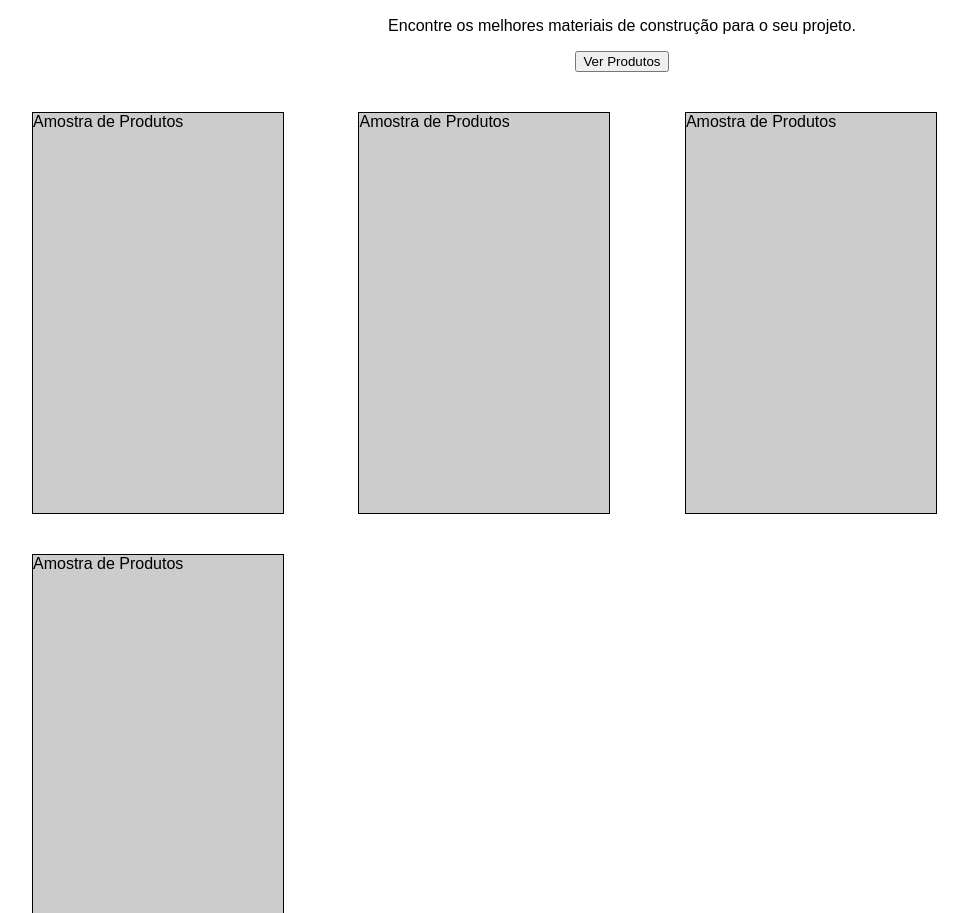
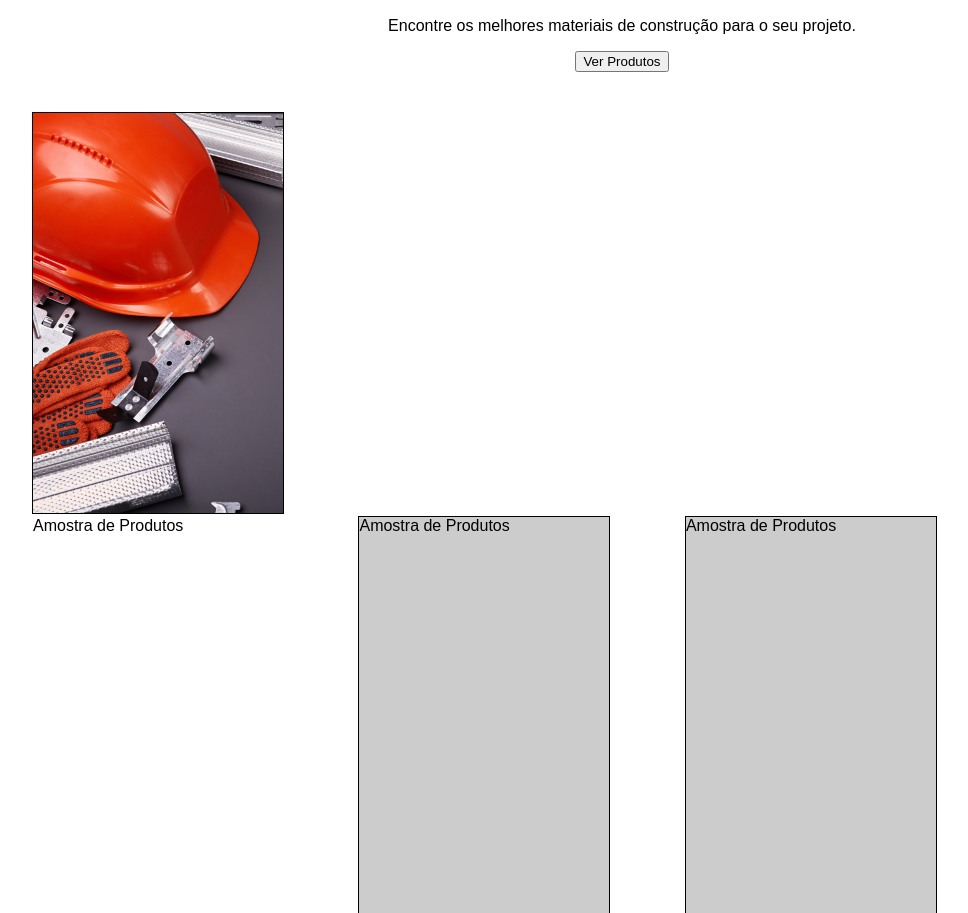
Before and after one commit to pablosdias/site-proti, a plain HTML site: page index.html in a window 1280 px wide. Shown: the part 810-1723 px from the top of the page, without its empty margins (18-986 px from the left). Drawn offline with Linux system fonts and the light colour scheme.

Commit message:
img1
img1

```diff
--- a/index.html
+++ b/index.html
@@ -27,6 +27,8 @@
   </section>
 
   <section id="amostra-produtos">
+    <img src="Sem nome (250 × 400 px).png" alt="img1">
+
     Amostra de Produtos
   </section>
 
```
Also changed, not shown: Sem nome (250 × 400 px).png (added).
